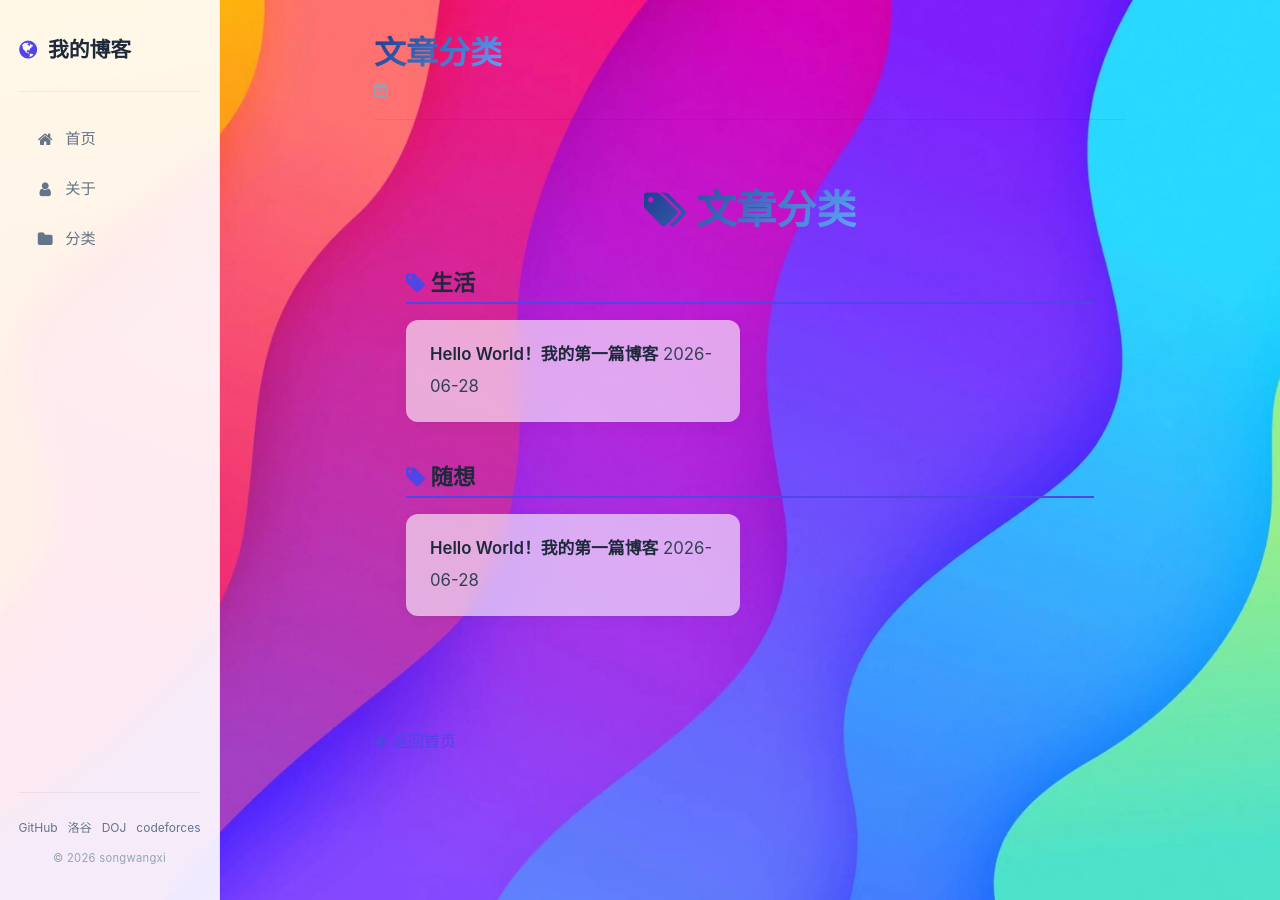
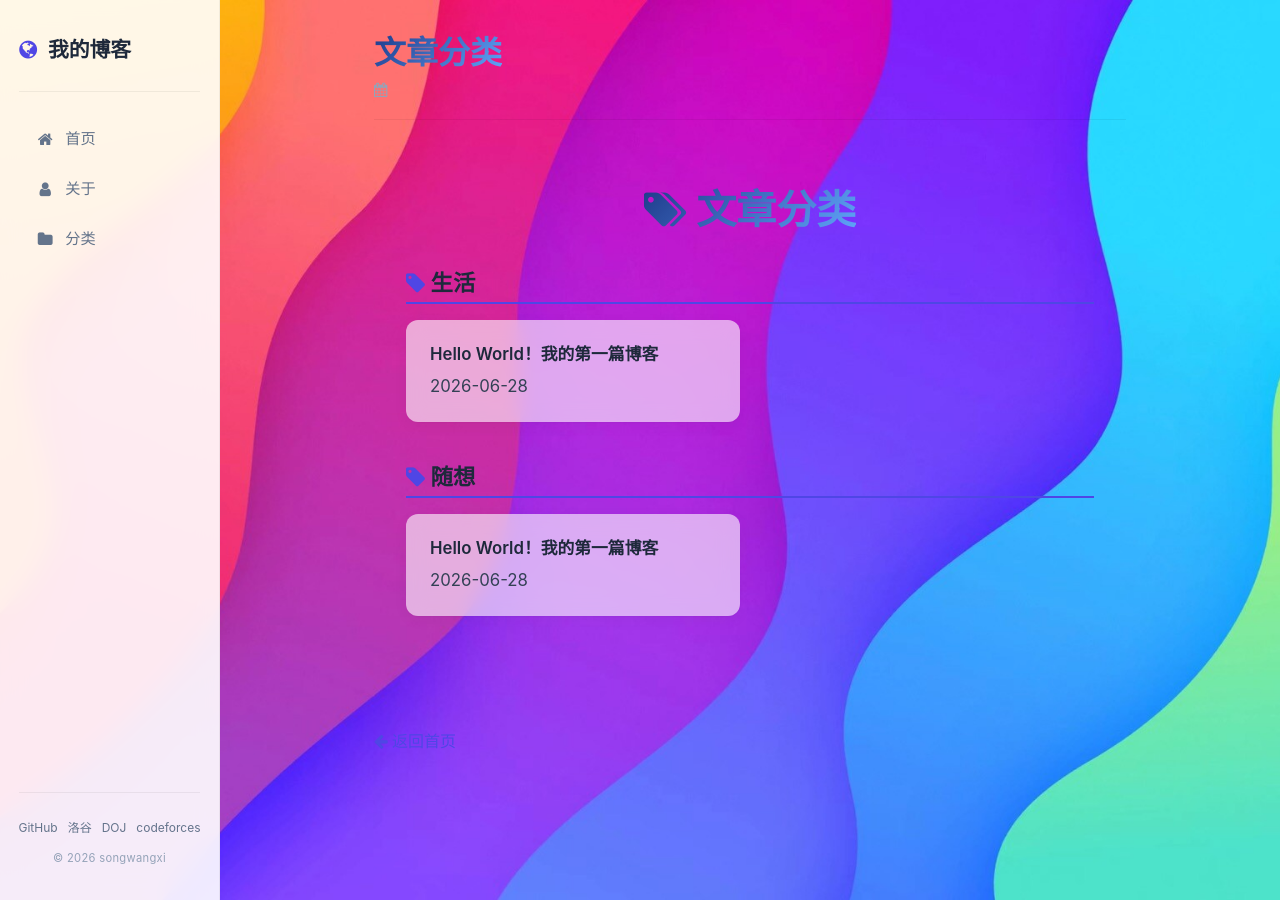
Before and after one commit to songwangxi/songwangxi.github.io, a Jekyll site: the page built from categories.html, in a window 1280 px wide. Built offline with Jekyll 4.4.1, drawn with Linux system fonts in a browser that asks for light colours.

Commit message:
Update categories.html

```diff
--- a/categories.html
+++ b/categories.html
@@ -20,7 +20,7 @@ permalink: /categories/
           {% for post in tag[1] %}
             <div class="card card-tilt" style="padding:1.2rem 1.5rem;">
               <a href="{{ post.url | relative_url }}" class="post-title">{{ post.title }}</a>
-              <span class="post-date">{{ post.date | date: "%Y-%m-%d" }}</span>
+              <span class="post-date" style="display:block;">{{ post.date | date: "%Y-%m-%d" }}</span>
             </div>
           {% endfor %}
         </div>
```
